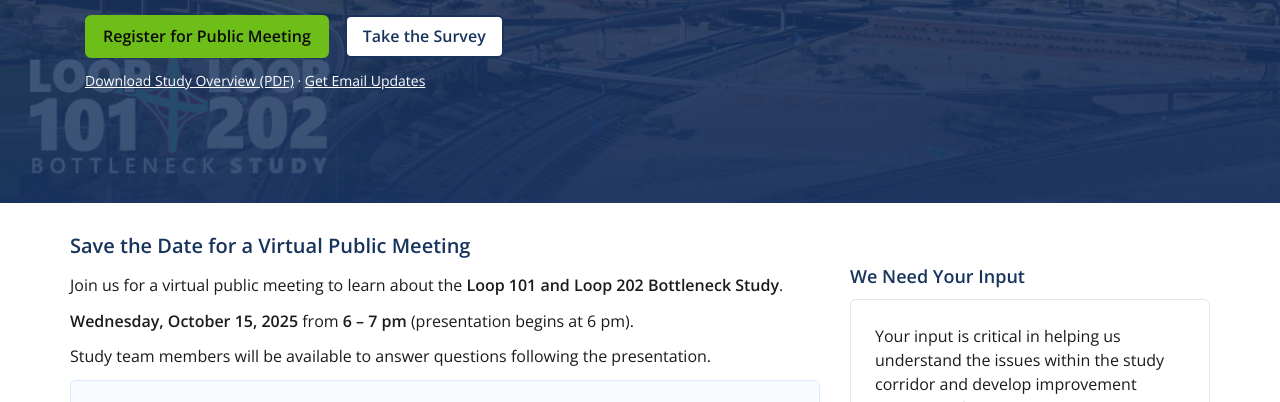
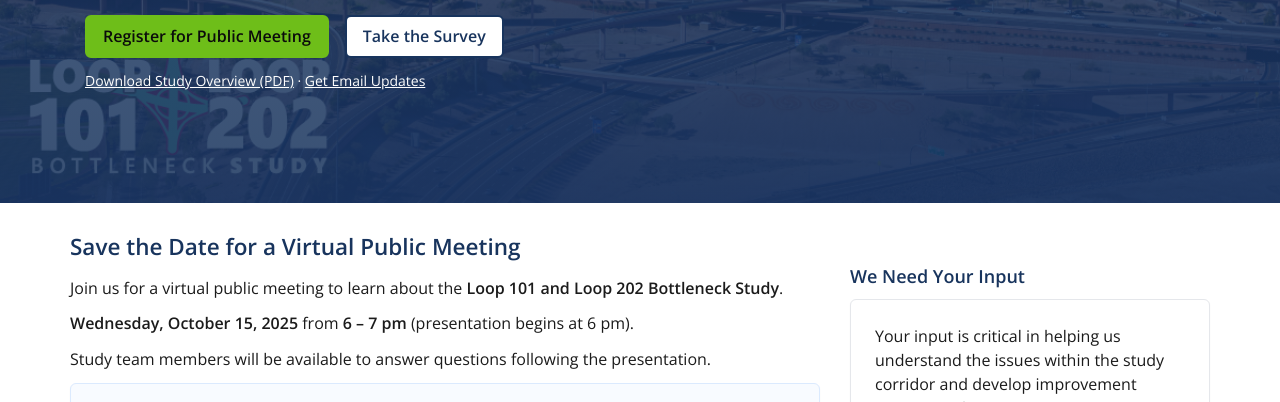
Before and after one commit to caseygilman/transportation-study-template, a plain HTML site: page index.html in a window 1280 px wide. Shown: the part 339-741 px from the top of the page. Drawn offline with nearby package versions, Linux system fonts and the light colour scheme.

Commit message:
Final initial commit

```diff
--- a/index.html
+++ b/index.html
@@ -107,7 +107,7 @@
                     <div class="container">
                         <div class="row">
                             <div class="col-md-8">
-                                <h2 id="meeting-heading" class="mag-section__title mag-section__title--compact">Save the Date for a Virtual Public Meeting</h2>
+                                <h2 id="meeting-heading" class="mag-section__title">Save the Date for a Virtual Public Meeting</h2>
                                 <p class="mag-text-base">Join us for a virtual public meeting to learn about the <strong>Loop 101 and Loop 202 Bottleneck Study</strong>.</p>
                                 <p class="mag-text-base"><strong>Wednesday, October 15, 2025</strong> from <strong>6 – 7 pm</strong> (presentation begins at 6 pm).</p>
                                 <p class="mag-text-base">Study team members will be available to answer questions following the presentation.</p>
```
